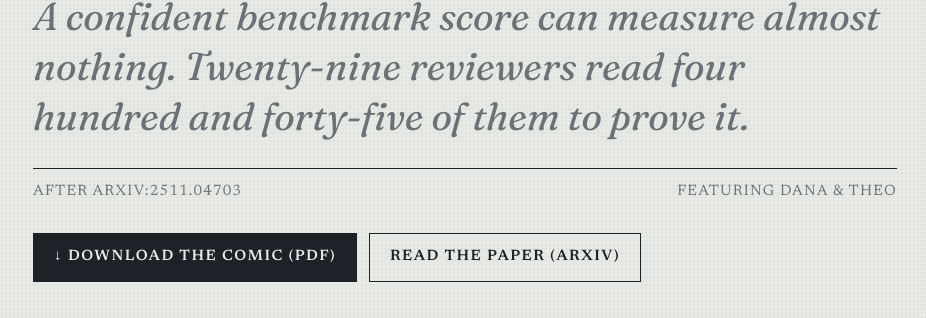
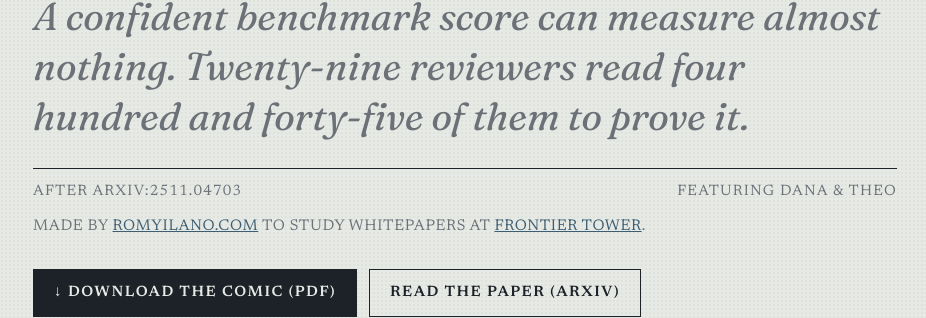
Before and after one commit to romyilano/measuring-what-matters-explainer, a plain HTML site: page docs/index.html in a window 1280 px wide. Shown: the part 520-838 px from the top of the page, without its empty margins (175-1101 px from the left). Drawn offline with Linux system fonts and the light colour scheme.

Commit message:
Add maker credit and Frontier Tower Luma link to masthead
Note in the header that the explainer was made by romyilano.com to study
whitepapers at Frontier Tower, with "Frontier Tower" linking to the AI paper
reading club Luma page.

Co-Authored-By: Claude Opus 4.8 (1M context) <noreply@anthropic.com>

```diff
--- a/docs/index.html
+++ b/docs/index.html
@@ -41,6 +41,7 @@
   .masthead h1 em { font-style: italic; color: var(--spot); }
   .masthead .standfirst { font-family: "Fraunces", serif; font-size: 1.85rem; color: var(--muted); font-style: italic; line-height: 1.28; max-width: 22em; margin: 30px 0 0; }
   .byline { font-size: 0.72rem; letter-spacing: 0.08em; text-transform: uppercase; color: var(--muted); margin-top: 26px; border-top: 1.5px solid var(--line); padding-top: 12px; display: flex; justify-content: space-between; flex-wrap: wrap; gap: 6px; }
+  .credit { font-size: 0.74rem; letter-spacing: 0.04em; text-transform: uppercase; color: var(--muted); margin: 12px 0 0; }
 
   .actions { display: flex; flex-wrap: wrap; gap: 12px; margin: 30px 0 8px; }
   .btn { text-transform: uppercase; letter-spacing: 0.1em; font-size: 0.72rem; font-weight: 600; text-decoration: none; padding: 12px 20px; border: 1.5px solid var(--line); }
@@ -94,6 +95,7 @@
     <h1>Measuring <em>What Matters</em></h1>
     <p class="standfirst">A confident benchmark score can measure almost nothing. Twenty-nine reviewers read four hundred and forty-five of them to prove it.</p>
     <div class="byline"><span>After arXiv:2511.04703</span><span>Featuring Dana &amp; Theo</span></div>
+    <p class="credit">Made by <a href="https://romyilano.com">romyilano.com</a> to study whitepapers at <a href="https://luma.com/frontier-tower-ai-paper-reading-club-wee-d4d5?tk=dDff6R">Frontier Tower</a>.</p>
     <div class="actions">
       <a class="btn solid" href="construct-validity.pdf" download>↓ Download the comic (PDF)</a>
       <a class="btn ghost" href="https://arxiv.org/abs/2511.04703">Read the paper (arXiv)</a>
```
